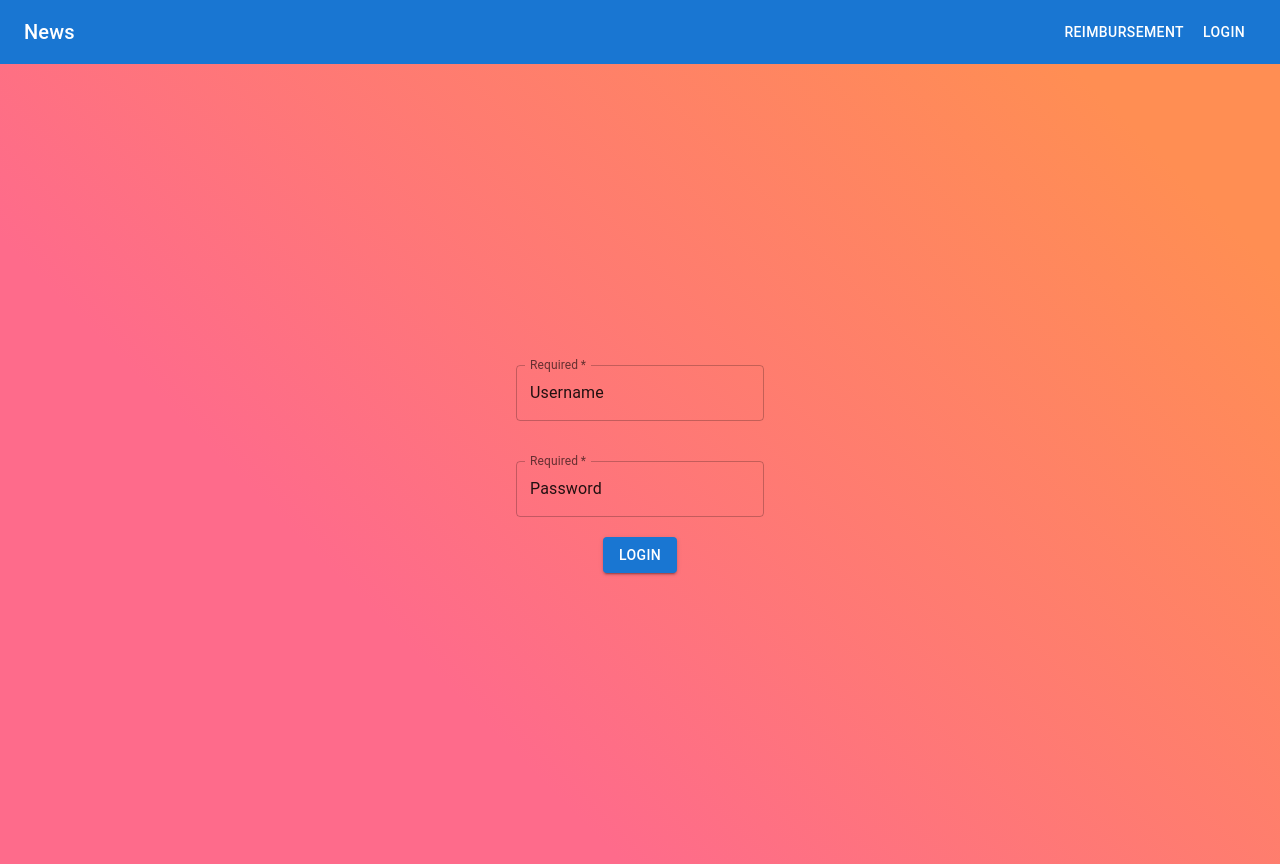
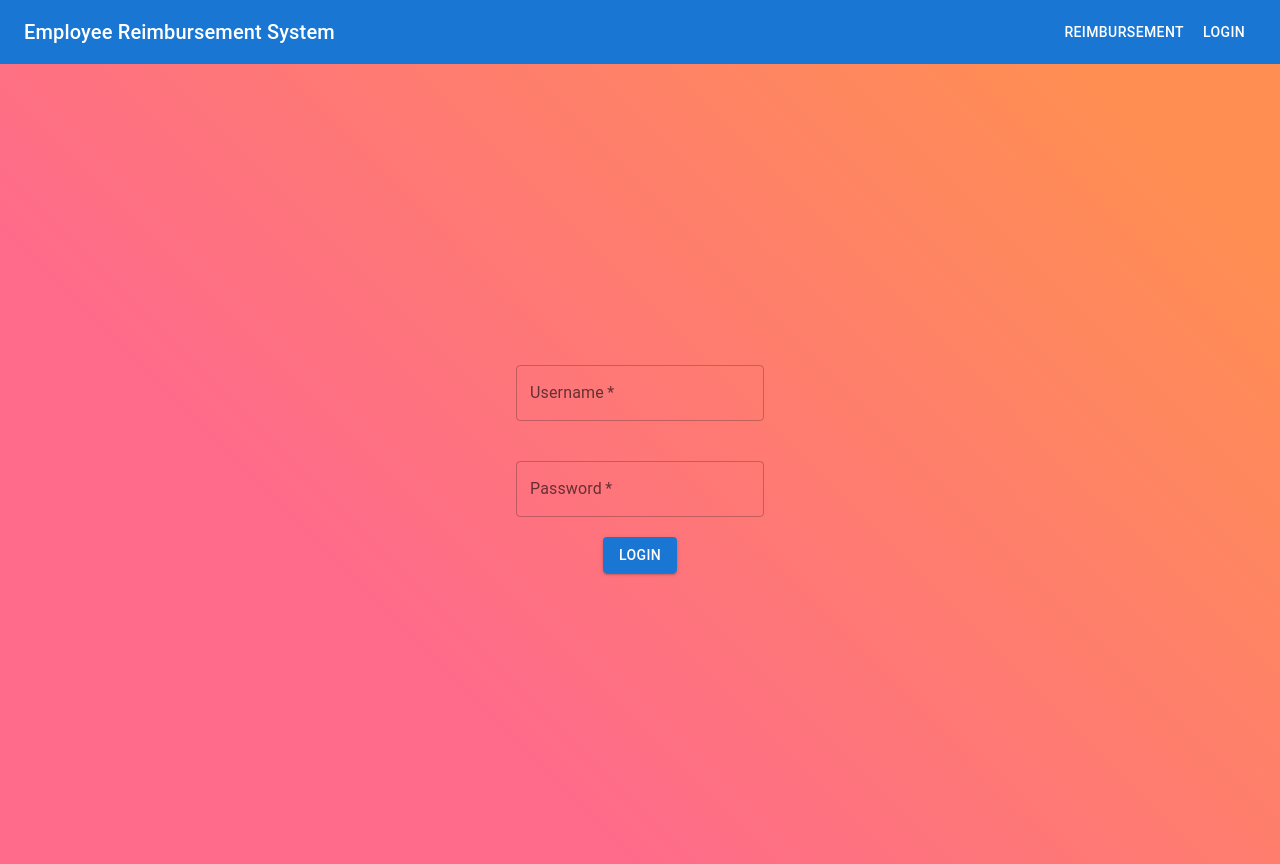
Before and after one commit to 230306-RubyOnRail/Kishan-JoshuaT-Project1-FrontEnd, a React (Create React App) app: page /login in a window 1280 px wide. Built offline with nearby package versions, Linux system fonts and the light colour scheme.

Commit message:
fix some styles on the login page

```diff
--- a/src/components/Login.tsx
+++ b/src/components/Login.tsx
@@ -104,8 +104,8 @@ export default function Login(props: ILoginProps) {
           style={styleButton}
           required
           id="outlined-required"
-          label="Required"
-          defaultValue="Username"
+          label="Username"
+          variant="outlined"
           onChange={updateUsername}
         />
         <TextField
@@ -113,8 +113,9 @@ export default function Login(props: ILoginProps) {
           style={styleButton}
           required
           id="outlined-required"
-          label="Required"
-          defaultValue="Password"
+          label="Password"
+
+          variant="outlined"
           onChange={updatePassword}
         />
         <Button variant="contained" onClick={login}>
--- a/src/components/Nav.tsx
+++ b/src/components/Nav.tsx
@@ -27,7 +27,7 @@ export default function Nav(props: INavProps) {
       <AppBar position="static">
         <Toolbar>
           <Typography variant="h6" component="div" sx={{ flexGrow: 1 }}>
-            News
+            Employee Reimbursement System
           </Typography>
           {x ? (
             <>
```
